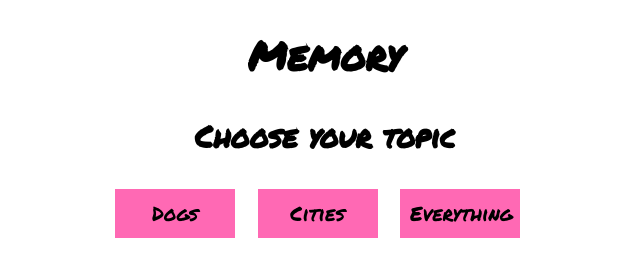
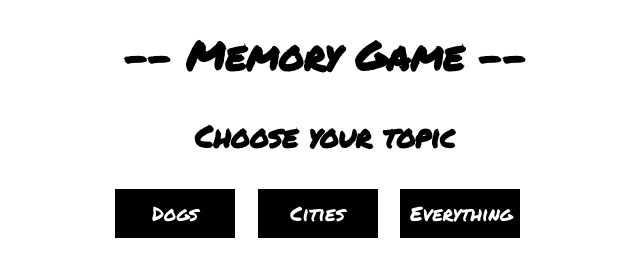
Before and after one commit to lincolnwisely/memory, a plain HTML site: page memory.html in a window 1280 px wide. Shown: the whole page, without its empty margins (315-955 px from the left). Drawn offline with nearby package versions, Linux system fonts and the light colour scheme.

Commit message:
Comment out alert, style buttons to start out with black background

```diff
--- a/main.css
+++ b/main.css
@@ -12,7 +12,8 @@ h3 {
   display: inline-block;
   padding: 10px;
   width: 100px;
-  background-color: hotpink;
+  background-color: black;
+  color: white;
   margin-right: 15px;
 }
 
--- a/memory.html
+++ b/memory.html
@@ -13,7 +13,7 @@
   </head>
 
   <body>
-    <h1>Memory</h1>
+    <h1>–– Memory Game -–</h1>
     <h3>Choose your topic</h3>
     <div class="icons">
       <div class="topic dog">Dogs</div>
--- a/memory.js
+++ b/memory.js
@@ -97,6 +97,7 @@ function assignSrc(array) {
 function populateGrid() {
   var instructions = "<p>Click on a card, then try to find its match.</p><p>If you select the match, the cards will stay visible with a pink border.</p><p>If the cards don't match, they will flip back over after one second.</p>";
   $('div.topic').on('click', function() {
+    $(this).css({"backgroundColor": "hotpink", "color": "black"});
     $('div.instructions').html(instructions);
     $(divs).addClass('show');
     if ($(this).hasClass('dog')) {
@@ -114,9 +115,6 @@ function populateGrid() {
 
 function findMatch() {
   var test = [];
-  var divs = document.getElementsByClassName('square');
-  console.log(divs);
-
   $(divs).click(function() {
     console.log('success');
     test.push($(this).children().attr('src'));
@@ -131,12 +129,14 @@ function findMatch() {
         test.splice(0,2);
       }
     }
+    // if ($('img.success').length >= $(divs).length) {
+    //   alert('YOU DID IT!')
+    // } else {
+    //     console.log('keep going');
+    //   }
   });
 
-  // if (($('.square').find('img.success').length) == ($(divs).length)){
-  //   console.log($('.square').find('img.success').length);
-  //   alert('YOU DID IT!');
-  // }
+
   // console.log($('.square').find('img.success'));
 }
 
```
